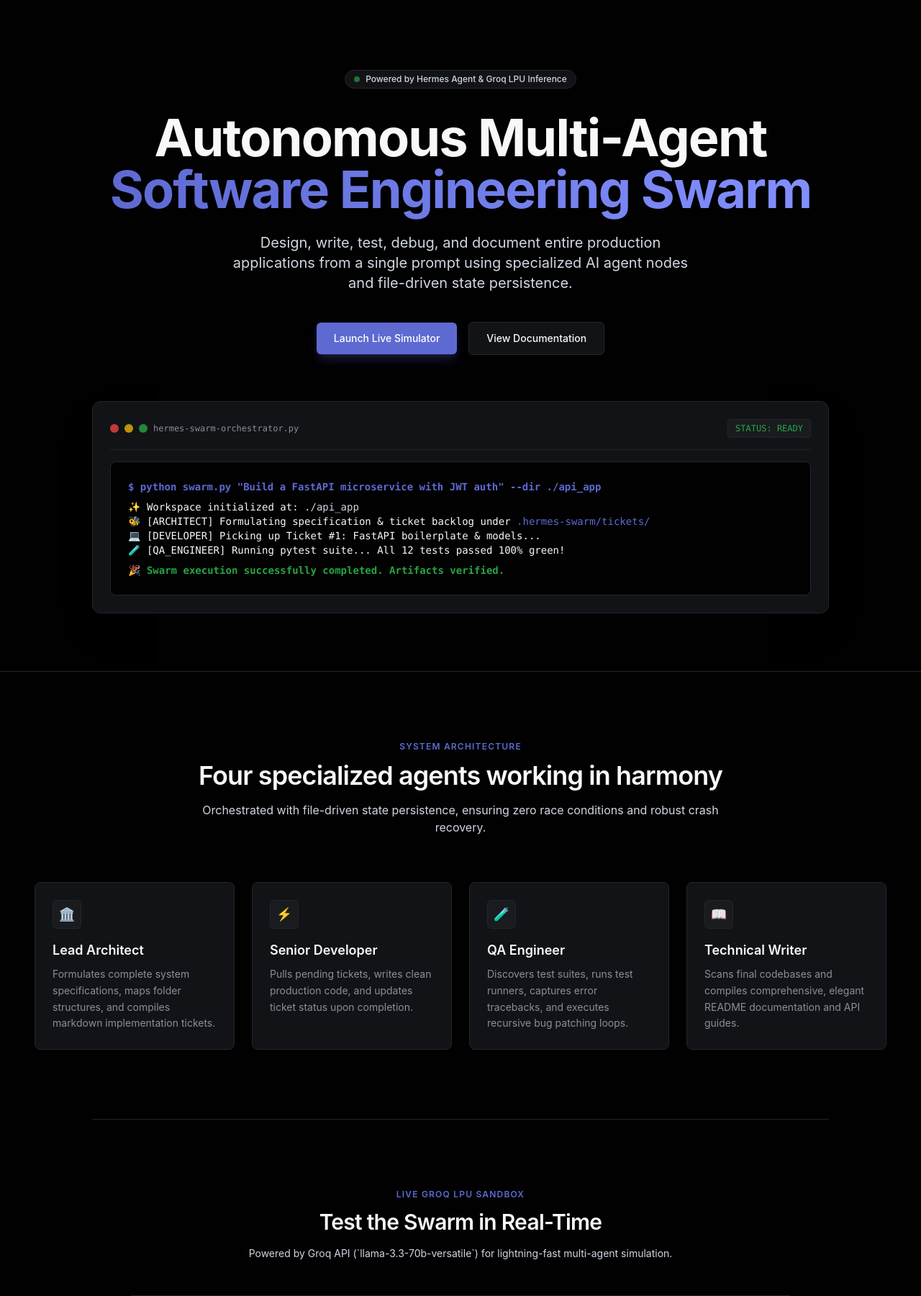
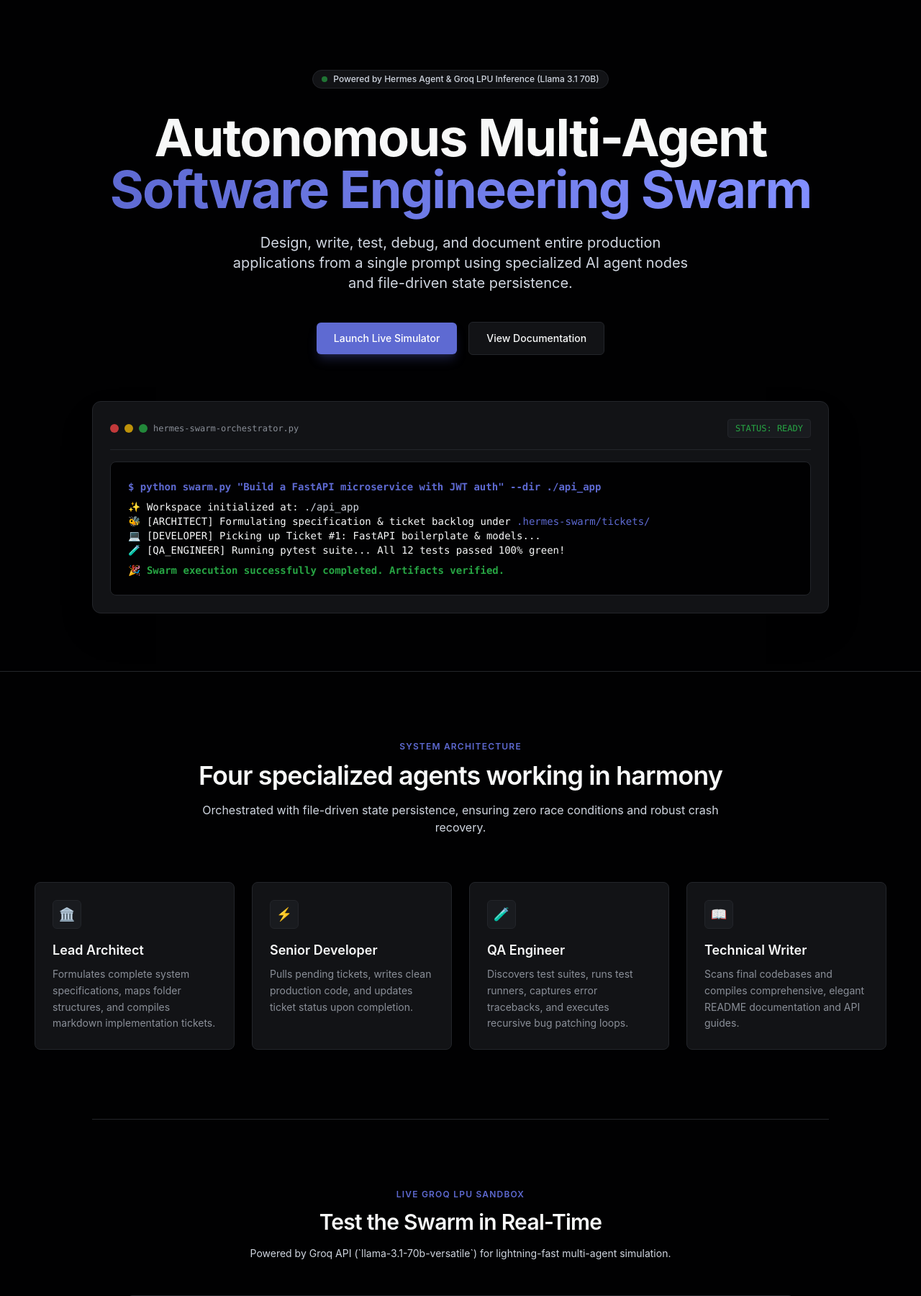
Before and after one commit to Pavanteja0/hermes-agentic-swarm, a Flask app: page / in a window 1280 px wide. Shown: the part 64-1864 px from the top of the page at 72% size. Run offline with Flask 3, Linux system fonts and the light colour scheme; some libraries are stand-ins or nearby versions.

Commit message:
Update Groq model to llama-3.1-70b-versatile and fix GitHub repo link

```diff
--- a/web/app.py
+++ b/web/app.py
@@ -49,9 +49,9 @@ def simulate():
             "Output 6 to 8 concise, realistic log lines representing their execution steps."
         )
 
-        # Use llama3-70b-8192 which is standard and universally supported on Groq API
+        # Use llama-3.1-70b-versatile which is active on Groq API
         completion = groq_client.chat.completions.create(
-            model="llama3-70b-8192",
+            model="llama-3.1-70b-versatile",
             messages=[
                 {"role": "system", "content": system_prompt},
                 {"role": "user", "content": f"Project Prompt: {prompt}"}
@@ -65,8 +65,7 @@ def simulate():
 
         return jsonify({
             "status": "success",
-            "mode": "groq",
-            "model": "llama3-70b-8192",
+            "model": "llama-3.1-70b-versatile",
             "logs": logs
         })
     except Exception as e:
--- a/web/templates/index.html
+++ b/web/templates/index.html
@@ -56,7 +56,7 @@
             <a href="#quickstart" class="hover:text-ink transition-colors">Quick Start</a>
         </nav>
         <div class="flex items-center space-x-3">
-            <a href="https://github.com/Pavanteja0/hermes-swarm" target="_blank" class="px-3.5 py-1.5 rounded-md bg-surface-1 border border-hairline hover:bg-surface-2 text-ink text-sm font-medium transition-colors flex items-center space-x-2">
+            <a href="https://github.com/Pavanteja0/hermes-agentic-swarm" target="_blank" class="px-3.5 py-1.5 rounded-md bg-surface-1 border border-hairline hover:bg-surface-2 text-ink text-sm font-medium transition-colors flex items-center space-x-2">
                 <span>GitHub</span>
             </a>
             <a href="#simulator" class="px-3.5 py-1.5 rounded-md bg-primary hover:bg-primary-hover text-white text-sm font-medium transition-colors shadow-sm">
@@ -69,7 +69,7 @@
     <section class="relative pt-24 pb-20 px-6 md:px-12 max-w-7xl mx-auto text-center">
         <div class="inline-flex items-center space-x-2 px-3 py-1 rounded-full bg-surface-1 border border-hairline text-xs font-medium text-ink-muted mb-8">
             <span class="w-2 h-2 rounded-full bg-success-green animate-pulse"></span>
-            <span>Powered by Hermes Agent & Groq LPU Inference</span>
+            <span>Powered by Hermes Agent & Groq LPU Inference (Llama 3.1 70B)</span>
         </div>
 
         <h1 class="hero-title text-4xl sm:text-6xl lg:text-7xl font-bold tracking-tight text-ink max-w-5xl mx-auto leading-tight mb-6">
@@ -154,7 +154,7 @@
         <div class="text-center max-w-2xl mx-auto mb-12">
             <h2 class="text-xs font-semibold uppercase tracking-widest text-primary mb-3">Live Groq LPU Sandbox</h2>
             <h3 class="text-3xl font-semibold tracking-tight text-ink mb-4">Test the Swarm in Real-Time</h3>
-            <p class="text-ink-muted text-sm">Powered by Groq API (`llama-3.3-70b-versatile`) for lightning-fast multi-agent simulation.</p>
+            <p class="text-ink-muted text-sm">Powered by Groq API (`llama-3.1-70b-versatile`) for lightning-fast multi-agent simulation.</p>
         </div>
 
         <div class="rounded-lg bg-surface-1 border border-hairline p-6 shadow-xl">
```
